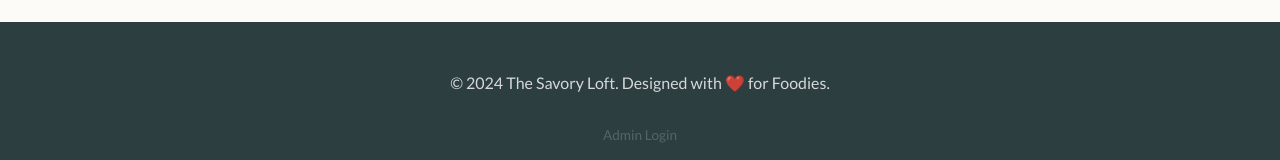
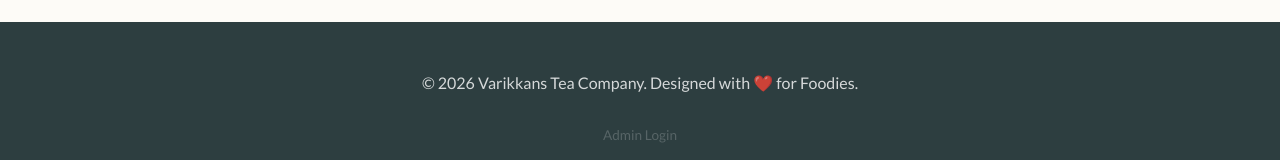
Before and after one commit to VibrantVinay/rest, a plain HTML site: page index.html in a window 1280 px wide. Shown: the part 956-1116 px from the top of the page. Drawn offline with nearby package versions, Linux system fonts and the light colour scheme.

Commit message:
Update index.html

```diff
--- a/index.html
+++ b/index.html
@@ -365,7 +365,7 @@
     </section>
 
     <footer>
-        <p>&copy; 2024 The Savory Loft. Designed with ❤️ for Foodies.</p>
+        <p>&copy; 2026 Varikkans Tea Company. Designed with ❤️ for Foodies.</p>
         <br>
         <a class="admin-link" onclick="switchPage('admin-login')">Admin Login</a>
     </footer>
```
